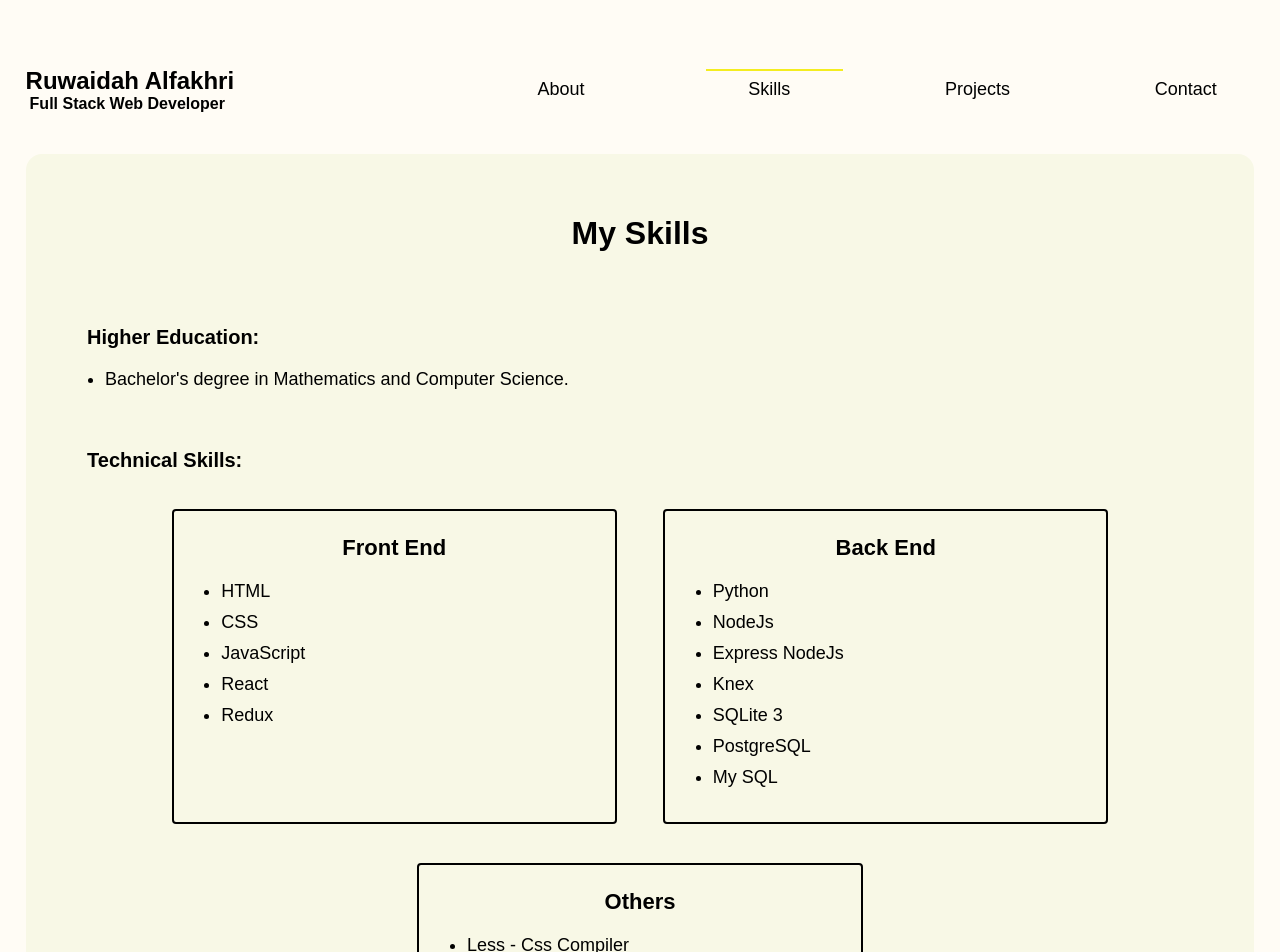
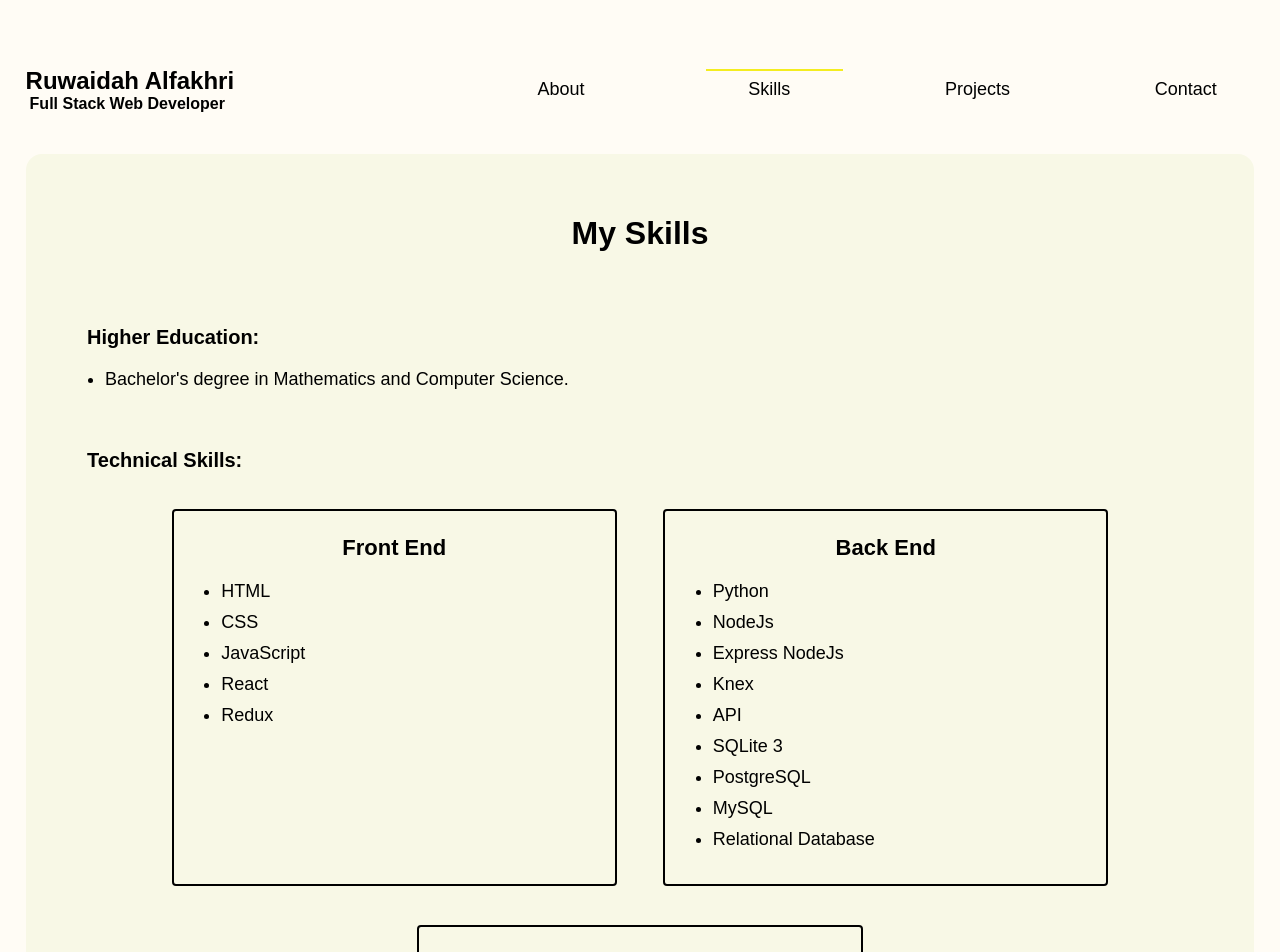
Before and after one commit to Ruwaidah/my-portfolio, a React (Create React App) app: page /skills in a window 1280 px wide. Shown: the top 952 px of the page. Built offline with nearby package versions, Linux system fonts and the light colour scheme; a web font is replaced by a local one.

Commit message:
adding skills

```diff
--- a/src/Components/skills/Skills.js
+++ b/src/Components/skills/Skills.js
@@ -34,9 +34,11 @@ export default function Skills() {
             <li className="lambda">NodeJs</li>
             <li className="lambda">Express NodeJs</li>
             <li className="lambda">Knex</li>
+            <li className="lambda">API</li>
             <li className="lambda">SQLite 3</li>
             <li className="lambda">PostgreSQL</li>
-            <li className="lambda">My SQL</li>
+            <li className="lambda">MySQL</li>
+            <li className="lambda">Relational Database</li>
           </ul>
         </div>
         <div className="skills-box">
```
